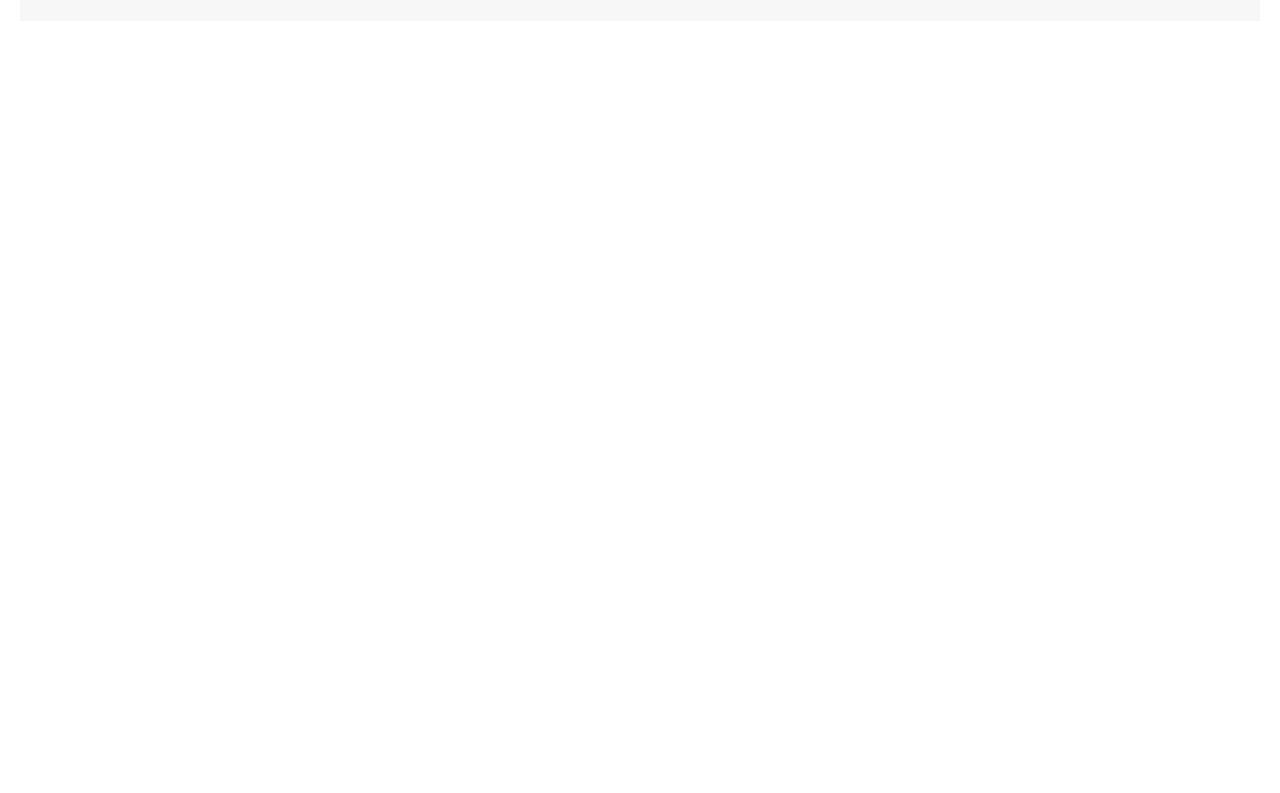
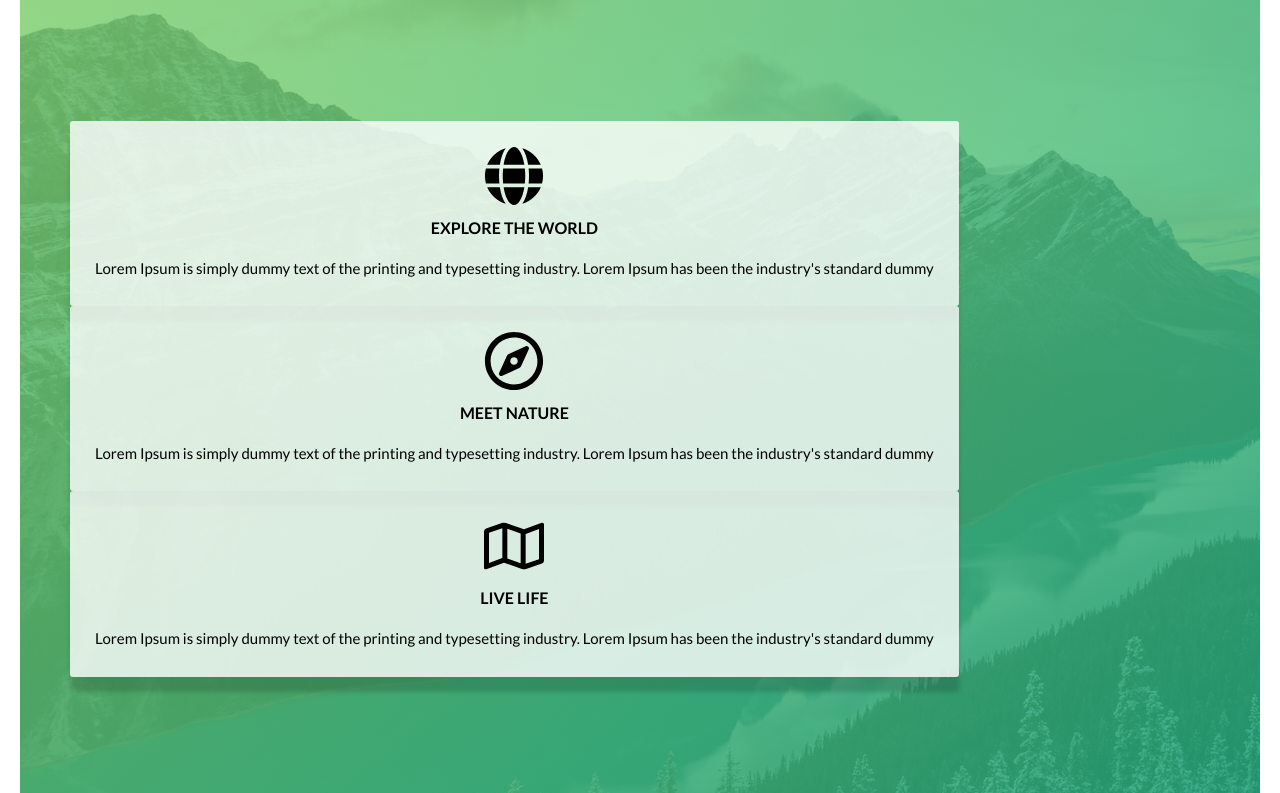
Before and after one commit to hadimir22/Tour-Site, a React (Create React App) app: page / in a window 1280 px wide. Shown: the part 1607-2400 px from the top of the page. Before the commit the page ends 1648 px from the top, so only its background shows below. Built offline with nearby package versions, Linux system fonts and the light colour scheme.

Commit message:
features completed

```diff
--- a/package.json
+++ b/package.json
@@ -6,6 +6,7 @@
     "node-sass": "^4.12.0",
     "react": "^16.9.0",
     "react-dom": "^16.9.0",
+    "react-icons": "^3.7.0",
     "react-scripts": "3.1.2",
     "styled-components": "^4.3.2"
   },
--- /dev/null
+++ b/src/screens/about.js
@@ -0,0 +1,63 @@
+import React, { Component } from "react";
+import Photo1 from "../assets/img/nat-1-large.jpg";
+import Photo2 from "../assets/img/nat-2-large.jpg";
+import Photo3 from "../assets/img/nat-3-large.jpg";
+
+export default class About extends Component {
+  render() {
+    return (
+      <section className="section-about">
+        <div className="u-center-text u-margin-bottom-big">
+          <h2 className="heading-secondary">
+            Exciting tour for adventures people
+          </h2>
+        </div>
+
+        <div className="row">
+          <div className="col-1-of-2">
+            <h3 className="heading-tertiary u-margin-bottom-small">
+              You are going to fall in love with nature
+            </h3>
+            <p className="paragraph">
+              Lorem Ipsum is simply dummy text of the printing and typesetting
+              industry. Lorem Ipsum has been the industry's standard dummy text
+              ever since the 1500s, when an unknown printer took a galley of
+              type and scrambled it to make a type specimen book.
+            </p>
+
+            <h3 className="heading-tertiary u-margin-bottom-small">
+              Live adventures like you have never before
+            </h3>
+            <p className="paragraph">
+              Lorem Ipsum is simply dummy text of the printing and typesetting
+              industry. Lorem Ipsum has been the industry's standard dummy text
+              ever since the 1500s
+            </p>
+            <a href="#" className="btn-text">
+              Learn More &rarr;
+            </a>
+          </div>
+          <div className="col-1-of-2">
+            <div className="composition">
+              <img
+                src={Photo1}
+                alt="photo1"
+                className="composition__photo composition__photo--p1 "
+              />
+              <img
+                src={Photo2}
+                alt="photo2"
+                className="composition__photo composition__photo--p2 "
+              />
+              <img
+                src={Photo3}
+                alt="photo3"
+                className="composition__photo composition__photo--p3 "
+              />
+            </div>
+          </div>
+        </div>
+      </section>
+    );
+  }
+}
--- /dev/null
+++ b/src/screens/features.js
@@ -0,0 +1,49 @@
+import React, { Component } from "react";
+import { FaGlobe, FaRegCompass, FaRegMap } from "react-icons/fa";
+
+export default class Features extends Component {
+  render() {
+    return (
+      <section className="section-features">
+        <div className="row">
+          <div className="col-1-of-3">
+            <div className="feature-box">
+              <FaGlobe size={60} />
+              <h3 className="heading-tertiary  u-margin-bottom-small">
+                Explore the world
+              </h3>
+              <p className="feature-box__text">
+                Lorem Ipsum is simply dummy text of the printing and typesetting
+                industry. Lorem Ipsum has been the industry's standard dummy
+              </p>
+            </div>
+          </div>
+          <div className="col-1-of-3">
+            <div className="feature-box">
+              <FaRegCompass size={60} />
+              <h3 className="heading-tertiary  u-margin-bottom-small">
+                Meet nature
+              </h3>
+              <p className="feature-box__text">
+                Lorem Ipsum is simply dummy text of the printing and typesetting
+                industry. Lorem Ipsum has been the industry's standard dummy
+              </p>
+            </div>
+          </div>
+          <div className="col-1-of-3">
+            <div className="feature-box">
+              <FaRegMap size={60} />
+              <h3 className="heading-tertiary  u-margin-bottom-small">
+                live life
+              </h3>
+              <p className="feature-box__text">
+                Lorem Ipsum is simply dummy text of the printing and typesetting
+                industry. Lorem Ipsum has been the industry's standard dummy
+              </p>
+            </div>
+          </div>
+        </div>
+      </section>
+    );
+  }
+}
--- a/src/screens/index.js
+++ b/src/screens/index.js
@@ -1,9 +1,8 @@
 import React, { Component } from "react";
 import Logo from "../assets/img/logo-white.png";
 import "../style/index.scss";
-import Photo1 from "../assets/img/nat-1-large.jpg";
-import Photo2 from "../assets/img/nat-2-large.jpg";
-import Photo3 from "../assets/img/nat-3-large.jpg";
+import About from "./about";
+import Features from "./features";
 
 export default class Main extends Component {
   render() {
@@ -24,73 +23,9 @@ export default class Main extends Component {
           </div>
         </header>
 
-        {/* <section className="grid-test">
-          <div className="row">
-            <div className="col-1-of-2">col </div>
-            <div className="col-1-of-2">col </div>
-          </div>
-
-          <div className="row">
-            <div className="col-1-of-3">col </div>
-            <div className="col-1-of-3"> col</div>
-            <div className="col-1-of-3"> col</div>
-          </div>
-        </section> */}
-
         <main>
-          <section className="section-about">
-            <div className="u-center-text u-margin-bottom-big">
-              <h2 className="heading-secondary">
-                Exciting tour for adventures people
-              </h2>
-            </div>
-
-            <div className="row">
-              <div className="col-1-of-2">
-                <h3 className="heading-tertiary u-margin-bottom-small">
-                  You are going to fall in love with nature
-                </h3>
-                <p className="paragraph">
-                  Lorem Ipsum is simply dummy text of the printing and
-                  typesetting industry. Lorem Ipsum has been the industry's
-                  standard dummy text ever since the 1500s, when an unknown
-                  printer took a galley of type and scrambled it to make a type
-                  specimen book.
-                </p>
-
-                <h3 className="heading-tertiary u-margin-bottom-small">
-                  Live adventures like you have never before
-                </h3>
-                <p className="paragraph">
-                  Lorem Ipsum is simply dummy text of the printing and
-                  typesetting industry. Lorem Ipsum has been the industry's
-                  standard dummy text ever since the 1500s
-                </p>
-                <a href="#" className="btn-text">
-                  Learn More &rarr;
-                </a>
-              </div>
-              <div className="col-1-of-2">
-                <div className="composition">
-                  <img
-                    src={Photo1}
-                    alt="photo1"
-                    className="composition__photo composition__photo--p1 "
-                  />
-                  <img
-                    src={Photo2}
-                    alt="photo2"
-                    className="composition__photo composition__photo--p2 "
-                  />
-                  <img
-                    src={Photo3}
-                    alt="photo3"
-                    className="composition__photo composition__photo--p3 "
-                  />
-                </div>
-              </div>
-            </div>
-          </section>
+          <About />
+          <Features />
         </main>
       </div>
     );
--- /dev/null
+++ b/src/style/components/_feature-box.scss
@@ -0,0 +1,25 @@
+.feature-box {
+  background-color: rgba($color-white, 0.8);
+  font-size: 15px;
+  padding: 25px;
+  text-align: center;
+  border-radius: 3px;
+  box-shadow: 0 15px 4px rgba($color-black, 0.15);
+  transition: transform 0.3s;
+
+  &__icon {
+    background-image: linear-gradient(
+      to right,
+      $color-primary-light,
+      $color-primary-dark
+    );
+    -webkit-background-clip: text;
+    color: transparent;
+  }
+
+  &:hover {
+    transform: translateY(-15px) scale(1.03);
+  }
+  &__text {
+  }
+}
--- a/src/style/index.scss
+++ b/src/style/index.scss
@@ -11,5 +11,6 @@
 
 @import "components/button";
 @import "components/composition.scss";
+@import "components/feature-box.scss";
 @import "layout/header";
 @import "layout/grid";
--- a/src/style/layout/_grid.scss
+++ b/src/style/layout/_grid.scss
@@ -22,6 +22,10 @@
   }
 
   .col-1-of-3 {
-    width: calc((100% -2 * #{$gutter-horizontal}) / 3);
+    width: calc((100% -2 * #{$gutter-horizontal}) / 4);
+  }
+
+  .col-1-of-4 {
+    width: calc((100% -3 * #{$gutter-horizontal}) / 4);
   }
 }
--- a/src/style/pages/_home.scss
+++ b/src/style/pages/_home.scss
@@ -3,3 +3,20 @@
   padding: 250px 0px;
   margin-top: -20vh;
 }
+
+.section-features {
+  padding: 200px 0px;
+  background-image: linear-gradient(
+      to right bottom,
+      rgba($color-primary-light, 0.8),
+      rgba($color-primary-dark, 0.8)
+    ),
+    url("../../assets/img/nat-4.jpg");
+  background-size: cover;
+  transform: skewY(-7deg);
+  margin-top: -100px;
+
+  & > * {
+    transform: skewY(7deg);
+  }
+}
```
Also changed, not shown: 1 other file (tests, documents, lock files or other folders).
